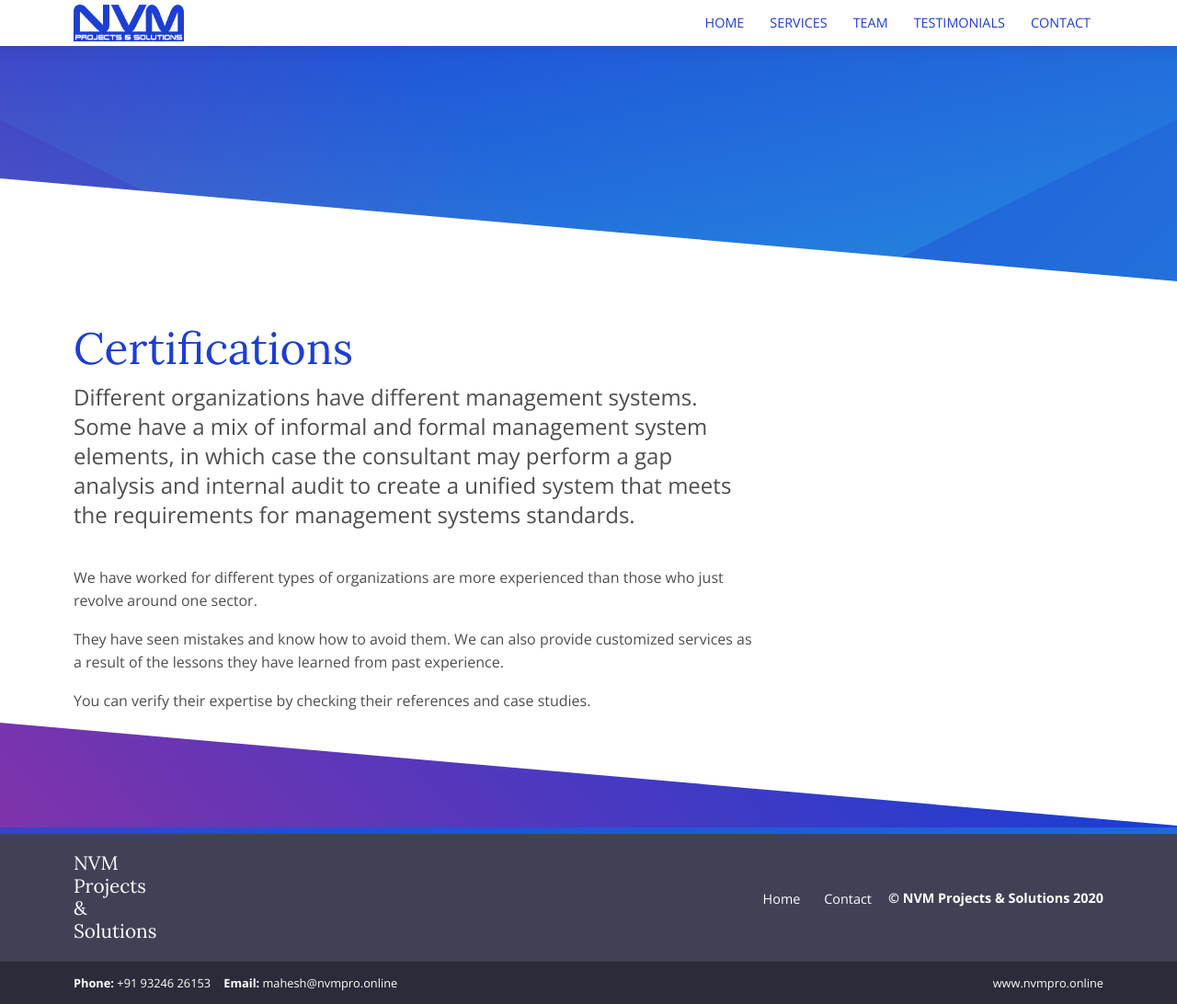
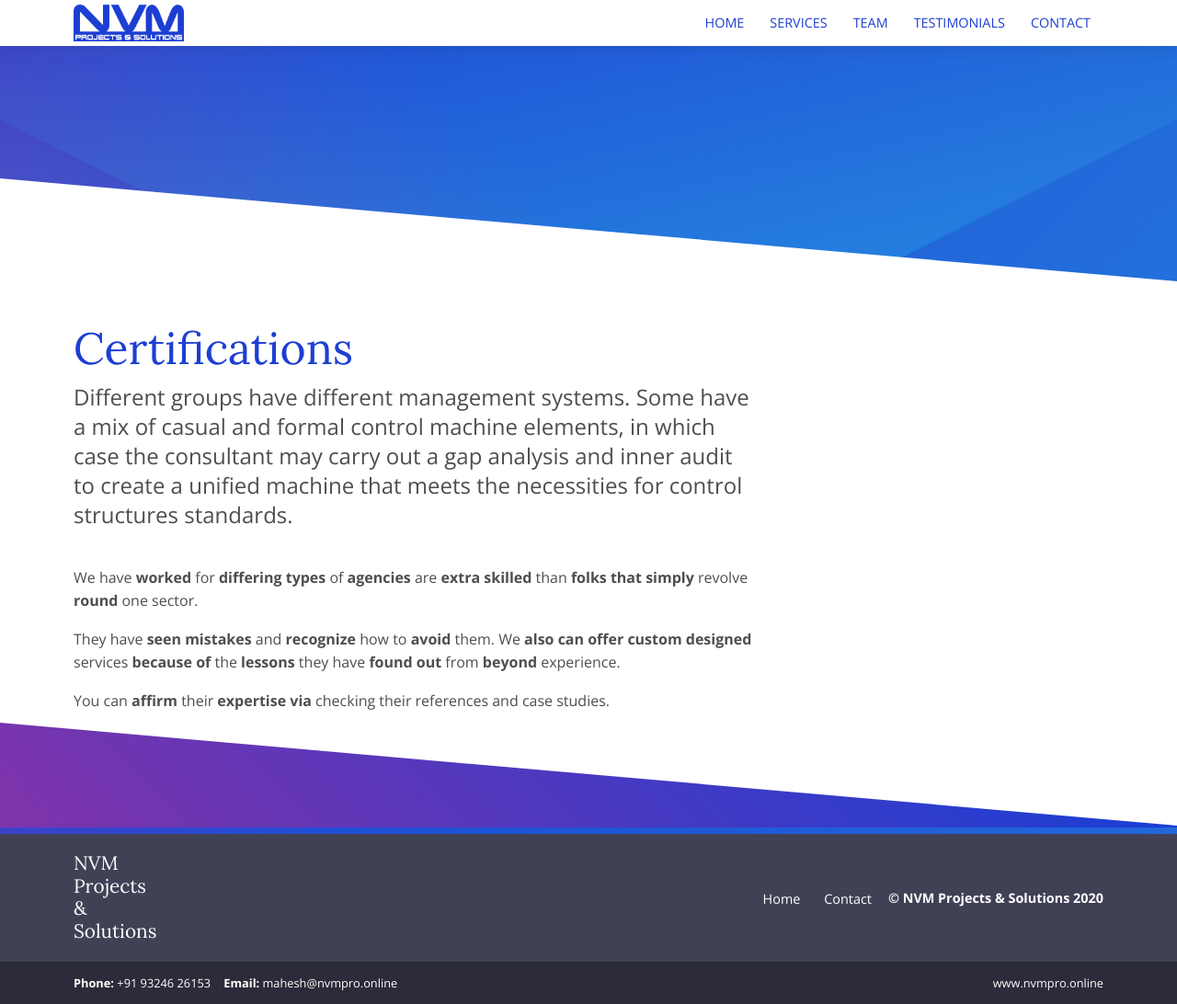
Before and after one commit to nvmpro/NVM, a Jekyll site: the page built from _services/superannuation.md, in a window 1280 px wide. Shown: the whole page at 92% size. Built offline with Jekyll 4.4.1, drawn with Linux system fonts in a browser that asks for light colours.

Commit message:
Updated '_services/superannuation.md' via CloudCannon

```diff
--- a/_services/superannuation.md
+++ b/_services/superannuation.md
@@ -3,10 +3,10 @@ title: Certifications
 image: /services/default.png
 ---
 
-Different organizations have different management systems. Some have a mix of informal and formal management system elements, in which case the consultant may perform a gap analysis and internal audit to create a unified system that meets the requirements for management systems standards.
+Different **groups** have different **management** **systems**. Some have **a mix** of **casual** and formal **control** **machine** elements, **in which** case the **consultant** may **carry out** a gap **analysis** and **inner** audit to create a unified **machine** that meets the **necessities** for **control** **structures** standards.
 
-We have worked for different types of organizations are more experienced than those who just revolve around one sector.
+We have **worked** for **differing types** of **agencies** are **extra** **skilled** than **folks that** **simply** revolve **round** one sector.
 
-They have seen mistakes and know how to avoid them. We can also provide customized services as a result of the lessons they have learned from past experience.
+They have **seen** **mistakes** and **recognize** how to **avoid** them. We **also can** **offer** **custom designed** services **because of** the **lessons** they have **found out** from **beyond** experience.
 
-You can verify their expertise by checking their references and case studies.
+You can **affirm** their **expertise** **via** checking their references and case studies.
```
